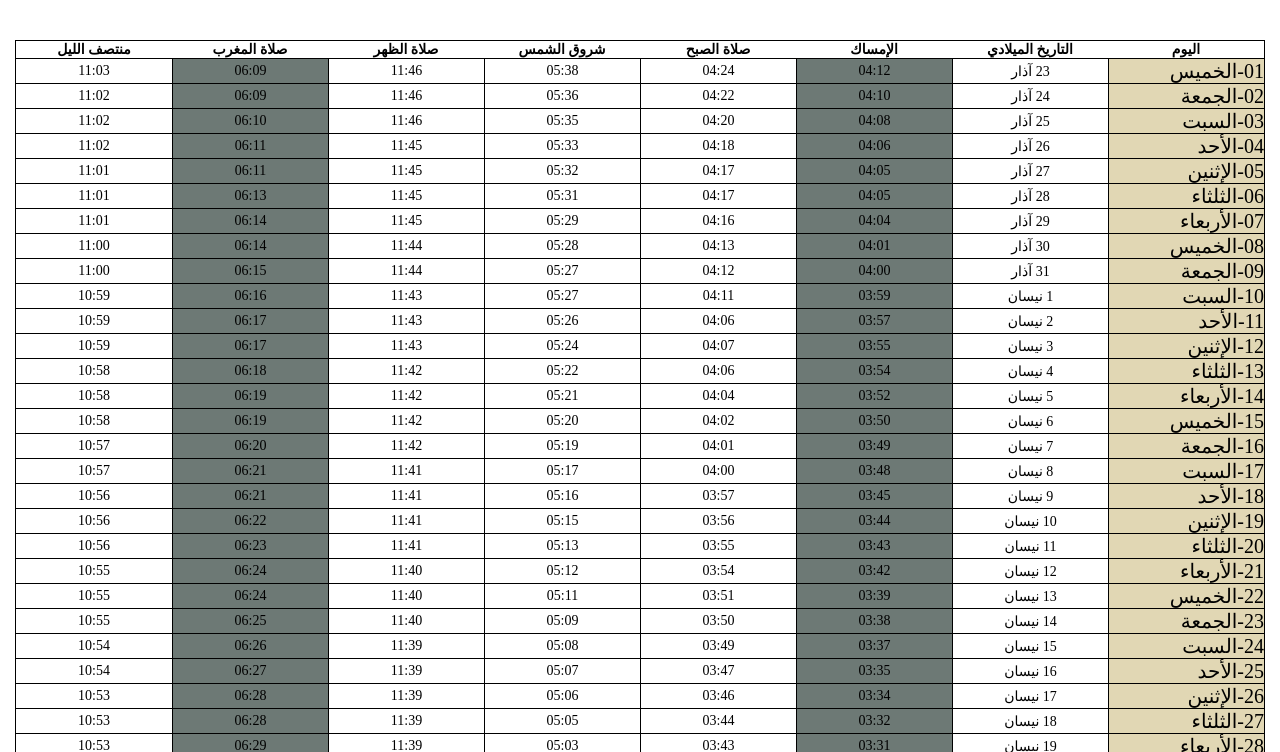
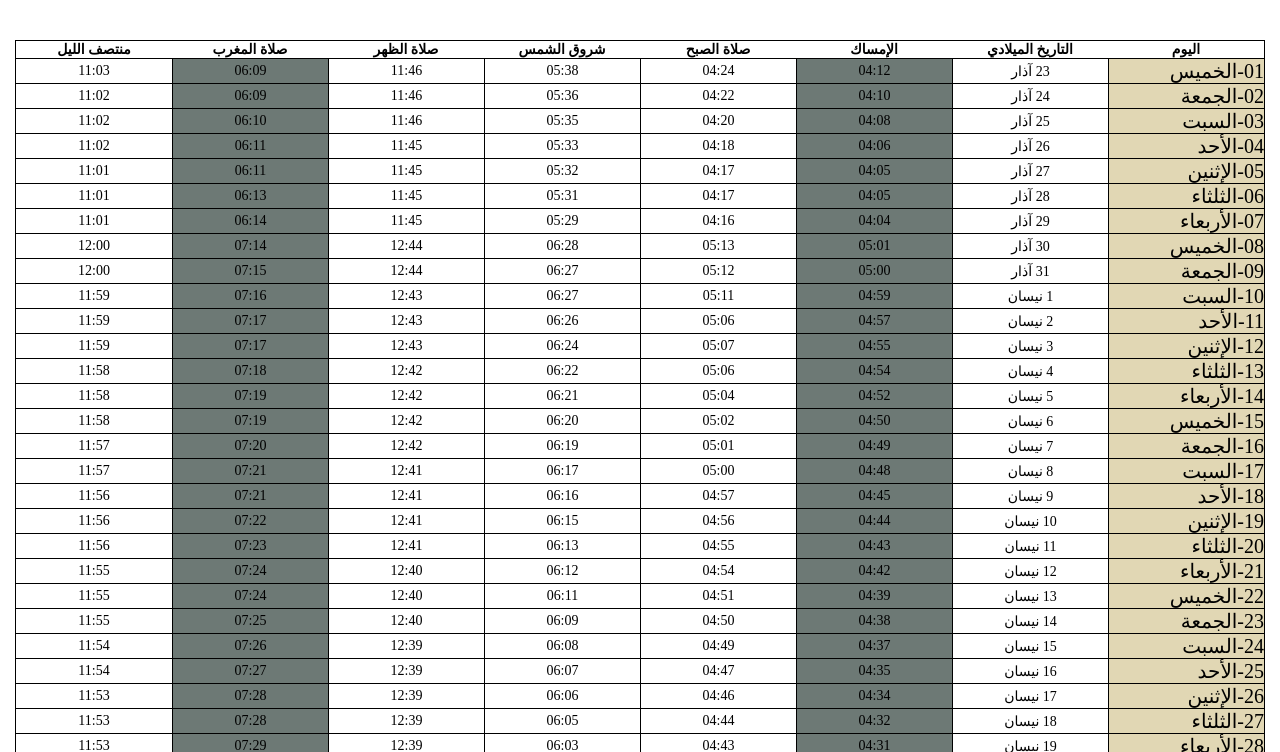
Before and after one commit to SounaDiab/Ramadan-Shedule, a plain HTML site: page index.html in a window 1280 px wide. Shown: the part 200-952 px from the top of the page. Drawn offline with Linux system fonts and the light colour scheme; a web font is replaced by a local one.

Commit message:
Add files via upload

```diff
--- a/index.html
+++ b/index.html
@@ -29,8 +29,8 @@
           <div class="head-1">صلاة المغرب</div>
           <div class="head-1">منتصف الليل</div>
         </div>
-        <div class="box-body">
-          <div class="body-1">01-الخميس</div>
+        <div class="box-body body--1" data-displays="none">
+          <div class="body-1 body-day1">01-الخميس</div>
           <div class="body-1">23 آذار</div>
           <div class="body-1">04:12</div>
           <div class="body-1">04:24</div>
@@ -39,8 +39,8 @@
           <div class="body-1">06:09</div>
           <div class="body-1">11:03</div>
         </div>
-        <div class="box-body">
-          <div class="body-1">02-الجمعة</div>
+        <div class="box-body body--2">
+          <div class="body-1 body-day2">02-الجمعة</div>
           <div class="body-1">24 آذار</div>
           <div class="body-1">04:10</div>
           <div class="body-1">04:22</div>
@@ -49,8 +49,8 @@
           <div class="body-1">06:09</div>
           <div class="body-1">11:02</div>
         </div>
-        <div class="box-body">
-          <div class="body-1">03-السبت</div>
+        <div class="box-body body--3">
+          <div class="body-1 body-day3">03-السبت</div>
           <div class="body-1">25 آذار</div>
           <div class="body-1">04:08</div>
           <div class="body-1">04:20</div>
@@ -59,8 +59,8 @@
           <div class="body-1">06:10</div>
           <div class="body-1">11:02</div>
         </div>
-        <div class="box-body">
-          <div class="body-1">04-الأحد</div>
+        <div class="box-body body--4">
+          <div class="body-1 body-day4">04-الأحد</div>
           <div class="body-1">26 آذار</div>
           <div class="body-1">04:06</div>
           <div class="body-1">04:18</div>
@@ -69,8 +69,8 @@
           <div class="body-1">06:11</div>
           <div class="body-1">11:02</div>
         </div>
-        <div class="box-body">
-          <div class="body-1">05-الإثنين</div>
+        <div class="box-body body--5">
+          <div class="body-1 body-day5">05-الإثنين</div>
           <div class="body-1">27 آذار</div>
           <div class="body-1">04:05</div>
           <div class="body-1">04:17</div>
@@ -79,8 +79,8 @@
           <div class="body-1">06:11</div>
           <div class="body-1">11:01</div>
         </div>
-        <div class="box-body">
-          <div class="body-1">06-الثلثاء</div>
+        <div class="box-body body--6">
+          <div class="body-1 body-day6">06-الثلثاء</div>
           <div class="body-1">28 آذار</div>
           <div class="body-1">04:05</div>
           <div class="body-1">04:17</div>
@@ -89,8 +89,8 @@
           <div class="body-1">06:13</div>
           <div class="body-1">11:01</div>
         </div>
-        <div class="box-body">
-          <div class="body-1">07-الأربعاء</div>
+        <div class="box-body body--7">
+          <div class="body-1 body-day7">07-الأربعاء</div>
           <div class="body-1">29 آذار</div>
           <div class="body-1">04:04</div>
           <div class="body-1">04:16</div>
@@ -99,235 +99,235 @@
           <div class="body-1">06:14</div>
           <div class="body-1">11:01</div>
         </div>
-        <div class="box-body">
-          <div class="body-1">08-الخميس</div>
+        <div class="box-body body--8">
+          <div class="body-1 body-day8">08-الخميس</div>
           <div class="body-1">30 آذار</div>
-          <div class="body-1">04:01</div>
-          <div class="body-1">04:13</div>
-          <div class="body-1">05:28</div>
-          <div class="body-1">11:44</div>
-          <div class="body-1">06:14</div>
-          <div class="body-1">11:00</div>
+          <div class="body-1">05:01</div>
+          <div class="body-1">05:13</div>
+          <div class="body-1">06:28</div>
+          <div class="body-1">12:44</div>
+          <div class="body-1">07:14</div>
+          <div class="body-1">12:00</div>
         </div>
-        <div class="box-body">
-          <div class="body-1">09-الجمعة</div>
+        <div class="box-body body--9">
+          <div class="body-1 body-day9">09-الجمعة</div>
           <div class="body-1">31 آذار</div>
-          <div class="body-1">04:00</div>
-          <div class="body-1">04:12</div>
-          <div class="body-1">05:27</div>
-          <div class="body-1">11:44</div>
+          <div class="body-1">05:00</div>
+          <div class="body-1">05:12</div>
+          <div class="body-1">06:27</div>
+          <div class="body-1">12:44</div>
+          <div class="body-1">07:15</div>
+          <div class="body-1">12:00</div>
+        </div>
+        <div class="box-body body--10">
+          <div class="body-1 body-day10">10-السبت</div>
+          <div class="body-1">1 نيسان</div>
+          <div class="body-1">04:59</div>
+          <div class="body-1">05:11</div>
+          <div class="body-1">06:27</div>
+          <div class="body-1">12:43</div>
+          <div class="body-1">07:16</div>
+          <div class="body-1">11:59</div>
+        </div>
+        <div class="box-body body--11">
+          <div class="body-1 body-day11">11-الأحد</div>
+          <div class="body-1">2 نيسان</div>
+          <div class="body-1">04:57</div>
+          <div class="body-1">05:06</div>
+          <div class="body-1">06:26</div>
+          <div class="body-1">12:43</div>
+          <div class="body-1">07:17</div>
+          <div class="body-1">11:59</div>
+        </div>
+        <div class="box-body body--12">
+          <div class="body-1 body-day12">12-الإثنين</div>
+          <div class="body-1">3 نيسان</div>
+          <div class="body-1">04:55</div>
+          <div class="body-1">05:07</div>
+          <div class="body-1">06:24</div>
+          <div class="body-1">12:43</div>
+          <div class="body-1">07:17</div>
+          <div class="body-1">11:59</div>
+        </div>
+        <div class="box-body body--13">
+          <div class="body-1 body-day13">13-الثلثاء</div>
+          <div class="body-1">4 نيسان</div>
+          <div class="body-1">04:54</div>
+          <div class="body-1">05:06</div>
+          <div class="body-1">06:22</div>
+          <div class="body-1">12:42</div>
+          <div class="body-1">07:18</div>
+          <div class="body-1">11:58</div>
+        </div>
+        <div class="box-body body--14">
+          <div class="body-1 body-day14">14-الأربعاء</div>
+          <div class="body-1">5 نيسان</div>
+          <div class="body-1">04:52</div>
+          <div class="body-1">05:04</div>
+          <div class="body-1">06:21</div>
+          <div class="body-1">12:42</div>
+          <div class="body-1">07:19</div>
+          <div class="body-1">11:58</div>
+        </div>
+        <div class="box-body body--15">
+          <div class="body-1 body-day15">15-الخميس</div>
+          <div class="body-1">6 نيسان</div>
+          <div class="body-1">04:50</div>
+          <div class="body-1">05:02</div>
+          <div class="body-1">06:20</div>
+          <div class="body-1">12:42</div>
+          <div class="body-1">07:19</div>
+          <div class="body-1">11:58</div>
+        </div>
+        <div class="box-body body--16">
+          <div class="body-1 body-day16">16-الجمعة</div>
+          <div class="body-1">7 نيسان</div>
+          <div class="body-1">04:49</div>
+          <div class="body-1">05:01</div>
+          <div class="body-1">06:19</div>
+          <div class="body-1">12:42</div>
+          <div class="body-1">07:20</div>
+          <div class="body-1">11:57</div>
+        </div>
+        <div class="box-body body--17">
+          <div class="body-1 body-day17">17-السبت</div>
+          <div class="body-1">8 نيسان</div>
+          <div class="body-1">04:48</div>
+          <div class="body-1">05:00</div>
+          <div class="body-1">06:17</div>
+          <div class="body-1">12:41</div>
+          <div class="body-1">07:21</div>
+          <div class="body-1">11:57</div>
+        </div>
+        <div class="box-body body--18">
+          <div class="body-1 body-day18">18-الأحد</div>
+          <div class="body-1">9 نيسان</div>
+          <div class="body-1">04:45</div>
+          <div class="body-1">04:57</div>
+          <div class="body-1">06:16</div>
+          <div class="body-1">12:41</div>
+          <div class="body-1">07:21</div>
+          <div class="body-1">11:56</div>
+        </div>
+        <div class="box-body body--19">
+          <div class="body-1 body-day19">19-الإثنين</div>
+          <div class="body-1">10 نيسان</div>
+          <div class="body-1">04:44</div>
+          <div class="body-1">04:56</div>
           <div class="body-1">06:15</div>
-          <div class="body-1">11:00</div>
+          <div class="body-1">12:41</div>
+          <div class="body-1">07:22</div>
+          <div class="body-1">11:56</div>
         </div>
-        <div class="box-body">
-          <div class="body-1">10-السبت</div>
-          <div class="body-1">1 نيسان</div>
-          <div class="body-1">03:59</div>
-          <div class="body-1">04:11</div>
-          <div class="body-1">05:27</div>
-          <div class="body-1">11:43</div>
-          <div class="body-1">06:16</div>
-          <div class="body-1">10:59</div>
+        <div class="box-body body--20">
+          <div class="body-1 body-day20">20-الثلثاء</div>
+          <div class="body-1">11 نيسان</div>
+          <div class="body-1">04:43</div>
+          <div class="body-1">04:55</div>
+          <div class="body-1">06:13</div>
+          <div class="body-1">12:41</div>
+          <div class="body-1">07:23</div>
+          <div class="body-1">11:56</div>
         </div>
-        <div class="box-body">
-          <div class="body-1">11-الأحد</div>
-          <div class="body-1">2 نيسان</div>
-          <div class="body-1">03:57</div>
-          <div class="body-1">04:06</div>
-          <div class="body-1">05:26</div>
-          <div class="body-1">11:43</div>
-          <div class="body-1">06:17</div>
-          <div class="body-1">10:59</div>
+        <div class="box-body body--21">
+          <div class="body-1 body-day21">21-الأربعاء</div>
+          <div class="body-1">12 نيسان</div>
+          <div class="body-1">04:42</div>
+          <div class="body-1">04:54</div>
+          <div class="body-1">06:12</div>
+          <div class="body-1">12:40</div>
+          <div class="body-1">07:24</div>
+          <div class="body-1">11:55</div>
         </div>
-        <div class="box-body">
-          <div class="body-1">12-الإثنين</div>
-          <div class="body-1">3 نيسان</div>
-          <div class="body-1">03:55</div>
-          <div class="body-1">04:07</div>
-          <div class="body-1">05:24</div>
-          <div class="body-1">11:43</div>
-          <div class="body-1">06:17</div>
-          <div class="body-1">10:59</div>
+        <div class="box-body body--22">
+          <div class="body-1 body-day22">22-الخميس</div>
+          <div class="body-1">13 نيسان</div>
+          <div class="body-1">04:39</div>
+          <div class="body-1">04:51</div>
+          <div class="body-1">06:11</div>
+          <div class="body-1">12:40</div>
+          <div class="body-1">07:24</div>
+          <div class="body-1">11:55</div>
         </div>
-        <div class="box-body">
-          <div class="body-1">13-الثلثاء</div>
-          <div class="body-1">4 نيسان</div>
-          <div class="body-1">03:54</div>
-          <div class="body-1">04:06</div>
-          <div class="body-1">05:22</div>
-          <div class="body-1">11:42</div>
-          <div class="body-1">06:18</div>
-          <div class="body-1">10:58</div>
+        <div class="box-body body--23">
+          <div class="body-1 body-day23">23-الجمعة</div>
+          <div class="body-1">14 نيسان</div>
+          <div class="body-1">04:38</div>
+          <div class="body-1">04:50</div>
+          <div class="body-1">06:09</div>
+          <div class="body-1">12:40</div>
+          <div class="body-1">07:25</div>
+          <div class="body-1">11:55</div>
         </div>
-        <div class="box-body">
-          <div class="body-1">14-الأربعاء</div>
-          <div class="body-1">5 نيسان</div>
-          <div class="body-1">03:52</div>
-          <div class="body-1">04:04</div>
-          <div class="body-1">05:21</div>
-          <div class="body-1">11:42</div>
-          <div class="body-1">06:19</div>
-          <div class="body-1">10:58</div>
+        <div class="box-body body--24">
+          <div class="body-1 body-day24">24-السبت</div>
+          <div class="body-1">15 نيسان</div>
+          <div class="body-1">04:37</div>
+          <div class="body-1">04:49</div>
+          <div class="body-1">06:08</div>
+          <div class="body-1">12:39</div>
+          <div class="body-1">07:26</div>
+          <div class="body-1">11:54</div>
         </div>
-        <div class="box-body">
-          <div class="body-1">15-الخميس</div>
-          <div class="body-1">6 نيسان</div>
-          <div class="body-1">03:50</div>
-          <div class="body-1">04:02</div>
-          <div class="body-1">05:20</div>
-          <div class="body-1">11:42</div>
-          <div class="body-1">06:19</div>
-          <div class="body-1">10:58</div>
+        <div class="box-body body--25">
+          <div class="body-1 body-day25">25-الأحد</div>
+          <div class="body-1">16 نيسان</div>
+          <div class="body-1">04:35</div>
+          <div class="body-1">04:47</div>
+          <div class="body-1">06:07</div>
+          <div class="body-1">12:39</div>
+          <div class="body-1">07:27</div>
+          <div class="body-1">11:54</div>
         </div>
-        <div class="box-body">
-          <div class="body-1">16-الجمعة</div>
-          <div class="body-1">7 نيسان</div>
-          <div class="body-1">03:49</div>
-          <div class="body-1">04:01</div>
-          <div class="body-1">05:19</div>
-          <div class="body-1">11:42</div>
-          <div class="body-1">06:20</div>
-          <div class="body-1">10:57</div>
+        <div class="box-body body--26">
+          <div class="body-1 body-day26">26-الإثنين</div>
+          <div class="body-1">17 نيسان</div>
+          <div class="body-1">04:34</div>
+          <div class="body-1">04:46</div>
+          <div class="body-1">06:06</div>
+          <div class="body-1">12:39</div>
+          <div class="body-1">07:28</div>
+          <div class="body-1">11:53</div>
         </div>
-        <div class="box-body">
-          <div class="body-1">17-السبت</div>
-          <div class="body-1">8 نيسان</div>
-          <div class="body-1">03:48</div>
-          <div class="body-1">04:00</div>
-          <div class="body-1">05:17</div>
-          <div class="body-1">11:41</div>
-          <div class="body-1">06:21</div>
-          <div class="body-1">10:57</div>
+        <div class="box-body body--27">
+          <div class="body-1 body-day27">27-الثلثاء</div>
+          <div class="body-1">18 نيسان</div>
+          <div class="body-1">04:32</div>
+          <div class="body-1">04:44</div>
+          <div class="body-1">06:05</div>
+          <div class="body-1">12:39</div>
+          <div class="body-1">07:28</div>
+          <div class="body-1">11:53</div>
         </div>
-        <div class="box-body">
-          <div class="body-1">18-الأحد</div>
-          <div class="body-1">9 نيسان</div>
-          <div class="body-1">03:45</div>
-          <div class="body-1">03:57</div>
-          <div class="body-1">05:16</div>
-          <div class="body-1">11:41</div>
-          <div class="body-1">06:21</div>
-          <div class="body-1">10:56</div>
+        <div class="box-body body--28">
+          <div class="body-1 body-day28">28-الأربعاء</div>
+          <div class="body-1">19 نيسان</div>
+          <div class="body-1">04:31</div>
+          <div class="body-1">04:43</div>
+          <div class="body-1">06:03</div>
+          <div class="body-1">12:39</div>
+          <div class="body-1">07:29</div>
+          <div class="body-1">11:53</div>
         </div>
-        <div class="box-body">
-          <div class="body-1">19-الإثنين</div>
-          <div class="body-1">10 نيسان</div>
-          <div class="body-1">03:44</div>
-          <div class="body-1">03:56</div>
-          <div class="body-1">05:15</div>
-          <div class="body-1">11:41</div>
-          <div class="body-1">06:22</div>
-          <div class="body-1">10:56</div>
+        <div class="box-body body--29">
+          <div class="body-1 body-day29">29-الخميس</div>
+          <div class="body-1">20 نيسان</div>
+          <div class="body-1">04:30</div>
+          <div class="body-1">04:42</div>
+          <div class="body-1">06:02</div>
+          <div class="body-1">12:38</div>
+          <div class="body-1">07:30</div>
+          <div class="body-1">11:52</div>
         </div>
-        <div class="box-body">
-          <div class="body-1">20-الثلثاء</div>
-          <div class="body-1">11 نيسان</div>
-          <div class="body-1">03:43</div>
-          <div class="body-1">03:55</div>
-          <div class="body-1">05:13</div>
-          <div class="body-1">11:41</div>
-          <div class="body-1">06:23</div>
-          <div class="body-1">10:56</div>
-        </div>
-        <div class="box-body">
-          <div class="body-1">21-الأربعاء</div>
-          <div class="body-1">12 نيسان</div>
-          <div class="body-1">03:42</div>
-          <div class="body-1">03:54</div>
-          <div class="body-1">05:12</div>
-          <div class="body-1">11:40</div>
-          <div class="body-1">06:24</div>
-          <div class="body-1">10:55</div>
-        </div>
-        <div class="box-body">
-          <div class="body-1">22-الخميس</div>
-          <div class="body-1">13 نيسان</div>
-          <div class="body-1">03:39</div>
-          <div class="body-1">03:51</div>
-          <div class="body-1">05:11</div>
-          <div class="body-1">11:40</div>
-          <div class="body-1">06:24</div>
-          <div class="body-1">10:55</div>
-        </div>
-        <div class="box-body">
-          <div class="body-1">23-الجمعة</div>
-          <div class="body-1">14 نيسان</div>
-          <div class="body-1">03:38</div>
-          <div class="body-1">03:50</div>
-          <div class="body-1">05:09</div>
-          <div class="body-1">11:40</div>
-          <div class="body-1">06:25</div>
-          <div class="body-1">10:55</div>
-        </div>
-        <div class="box-body">
-          <div class="body-1">24-السبت</div>
-          <div class="body-1">15 نيسان</div>
-          <div class="body-1">03:37</div>
-          <div class="body-1">03:49</div>
-          <div class="body-1">05:08</div>
-          <div class="body-1">11:39</div>
-          <div class="body-1">06:26</div>
-          <div class="body-1">10:54</div>
-        </div>
-        <div class="box-body">
-          <div class="body-1">25-الأحد</div>
-          <div class="body-1">16 نيسان</div>
-          <div class="body-1">03:35</div>
-          <div class="body-1">03:47</div>
-          <div class="body-1">05:07</div>
-          <div class="body-1">11:39</div>
-          <div class="body-1">06:27</div>
-          <div class="body-1">10:54</div>
-        </div>
-        <div class="box-body">
-          <div class="body-1">26-الإثنين</div>
-          <div class="body-1">17 نيسان</div>
-          <div class="body-1">03:34</div>
-          <div class="body-1">03:46</div>
-          <div class="body-1">05:06</div>
-          <div class="body-1">11:39</div>
-          <div class="body-1">06:28</div>
-          <div class="body-1">10:53</div>
-        </div>
-        <div class="box-body">
-          <div class="body-1">27-الثلثاء</div>
-          <div class="body-1">18 نيسان</div>
-          <div class="body-1">03:32</div>
-          <div class="body-1">03:44</div>
-          <div class="body-1">05:05</div>
-          <div class="body-1">11:39</div>
-          <div class="body-1">06:28</div>
-          <div class="body-1">10:53</div>
-        </div>
-        <div class="box-body">
-          <div class="body-1">28-الأربعاء</div>
-          <div class="body-1">19 نيسان</div>
-          <div class="body-1">03:31</div>
-          <div class="body-1">03:43</div>
-          <div class="body-1">05:03</div>
-          <div class="body-1">11:39</div>
-          <div class="body-1">06:29</div>
-          <div class="body-1">10:53</div>
-        </div>
-        <div class="box-body">
-          <div class="body-1">29-الخميس</div>
-          <div class="body-1">20 نيسان</div>
-          <div class="body-1">03:30</div>
-          <div class="body-1">03:42</div>
-          <div class="body-1">05:02</div>
-          <div class="body-1">11:38</div>
-          <div class="body-1">06:30</div>
-          <div class="body-1">10:52</div>
-        </div>
-        <div class="box-body">
-          <div class="body-1">30-الجمعة</div>
+        <div class="box-body body--30">
+          <div class="body-1 body-day30">30-الجمعة</div>
           <div class="body-1">21 نيسان</div>
-          <div class="body-1">03:28</div>
-          <div class="body-1">03:40</div>
-          <div class="body-1">05:01</div>
-          <div class="body-1">11:38</div>
-          <div class="body-1">06:30</div>
-          <div class="body-1">10:52</div>
+          <div class="body-1">04:28</div>
+          <div class="body-1">04:40</div>
+          <div class="body-1">06:01</div>
+          <div class="body-1">12:38</div>
+          <div class="body-1">07:30</div>
+          <div class="body-1">11:52</div>
         </div>
       </div>
     </div>
@@ -392,4 +392,5 @@
     </div>
   </body>
   <div class="footer"></div>
+  <script src="js/main.js"></script>
 </html>
```
Also changed, not shown: 1 other file.
